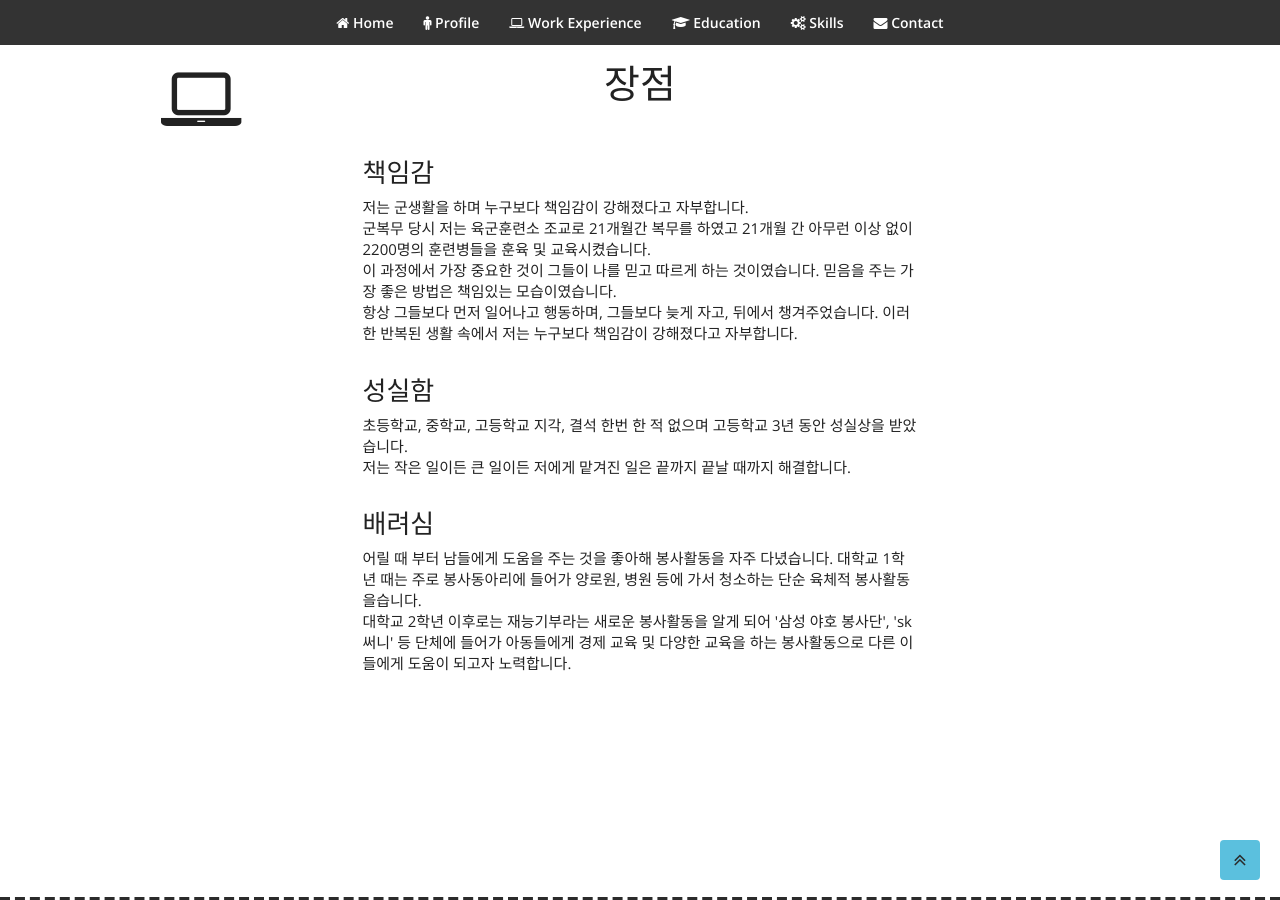
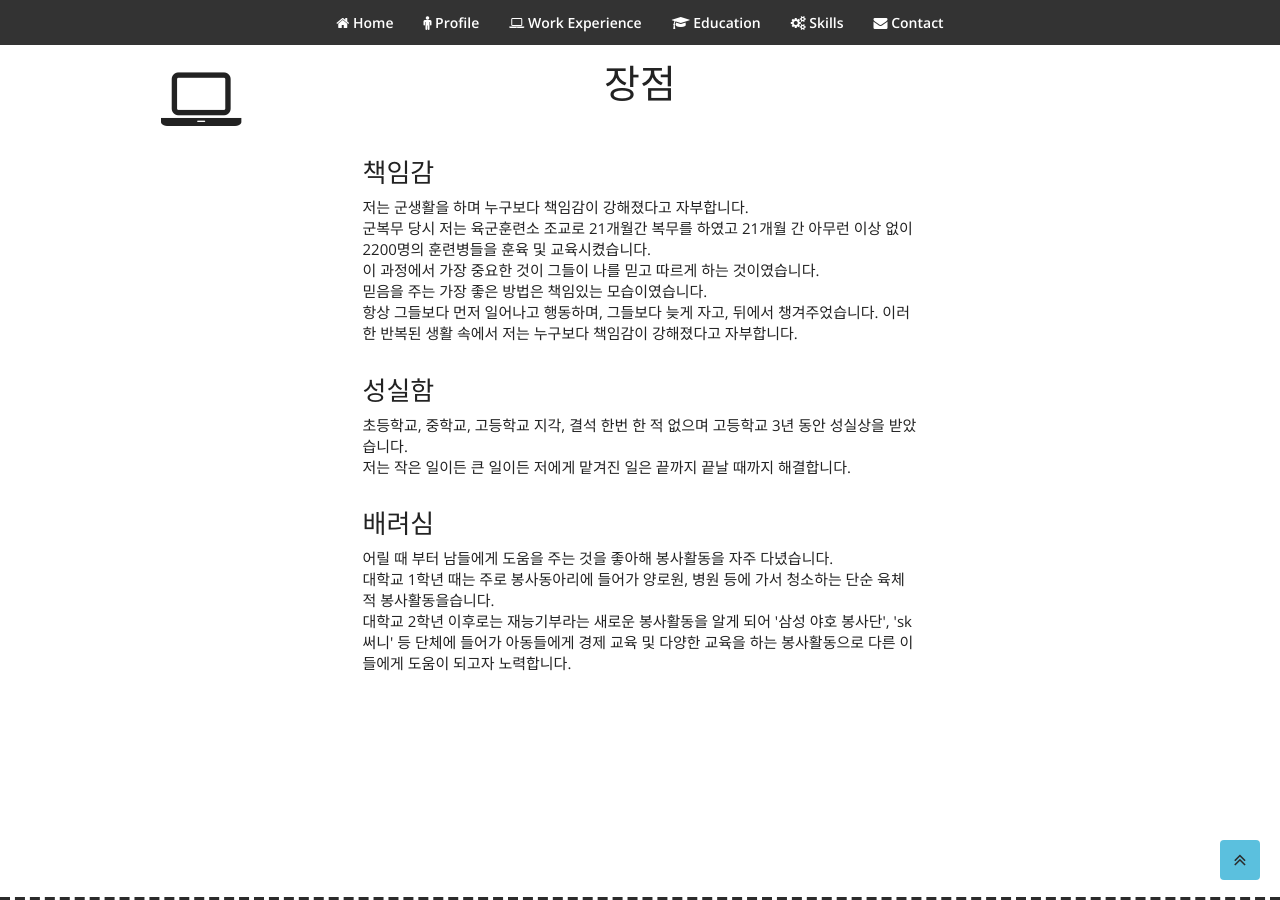
Before and after one commit to dnjs0309/dnjs0309.github.io, a Jekyll site: the page built from index.html, in a window 1280 px wide and 900 px high, scrolled down 1798 px. Built offline with Jekyll 4.4.1, drawn with Linux system fonts in a browser that asks for light colours; nearby versions of some CDN libraries.

Commit message:
Update experience.html

```diff
--- a/_includes/experience.html
+++ b/_includes/experience.html
@@ -15,7 +15,7 @@
 			<div class="col-md-3"></div>
 			<div class="col-md-6">
 				<h3>책임감</h3>
-				<p class="info">저는 군생활을 하며 누구보다 책임감이 강해졌다고 자부합니다.<br>군복무 당시 저는 육군훈련소 조교로 21개월간 복무를 하였고 21개월 간 아무런 이상 없이 2200명의 훈련병들을 훈육 및 교육시켰습니다.<br> 이 과정에서 가장 중요한 것이 그들이 나를 믿고 따르게 하는 것이였습니다. 믿음을 주는 가장 좋은 방법은 책임있는 모습이였습니다.<br>
+				<p class="info">저는 군생활을 하며 누구보다 책임감이 강해졌다고 자부합니다.<br>군복무 당시 저는 육군훈련소 조교로 21개월간 복무를 하였고 21개월 간 아무런 이상 없이 2200명의 훈련병들을 훈육 및 교육시켰습니다.<br> 이 과정에서 가장 중요한 것이 그들이 나를 믿고 따르게 하는 것이였습니다. <br>믿음을 주는 가장 좋은 방법은 책임있는 모습이였습니다.<br>
 				항상 그들보다 먼저 일어나고 행동하며, 그들보다 늦게 자고, 뒤에서 챙겨주었습니다. 이러한 반복된 생활 속에서 저는 누구보다 책임감이 강해졌다고 자부합니다.</p>
 			</div>
 		</div>
@@ -32,7 +32,7 @@
 			<div class="col-md-3"></div>
 			<div class="col-md-6">
                   <h3>배려심</h3>
-                  <p class="info">어릴 때 부터 남들에게 도움을 주는 것을 좋아해 봉사활동을 자주 다녔습니다. 대학교 1학년 때는 주로 봉사동아리에 들어가 양로원, 병원 등에 가서 청소하는 단순 육체적 봉사활동을습니다.<br>대학교 2학년 이후로는 재능기부라는 새로운 봉사활동을 알게 되어 '삼성 야호 봉사단', 'sk 써니' 등 단체에 들어가 아동들에게 경제 교육 및 다양한 교육을 하는 봉사활동으로 다른 이들에게 도움이 되고자 노력합니다.</em></p>
+                  <p class="info">어릴 때 부터 남들에게 도움을 주는 것을 좋아해 봉사활동을 자주 다녔습니다. <br>대학교 1학년 때는 주로 봉사동아리에 들어가 양로원, 병원 등에 가서 청소하는 단순 육체적 봉사활동을습니다.<br>대학교 2학년 이후로는 재능기부라는 새로운 봉사활동을 알게 되어 '삼성 야호 봉사단', 'sk 써니' 등 단체에 들어가 아동들에게 경제 교육 및 다양한 교육을 하는 봉사활동으로 다른 이들에게 도움이 되고자 노력합니다.</em></p>
 			</div>
 		</div>
 	</div>
```
